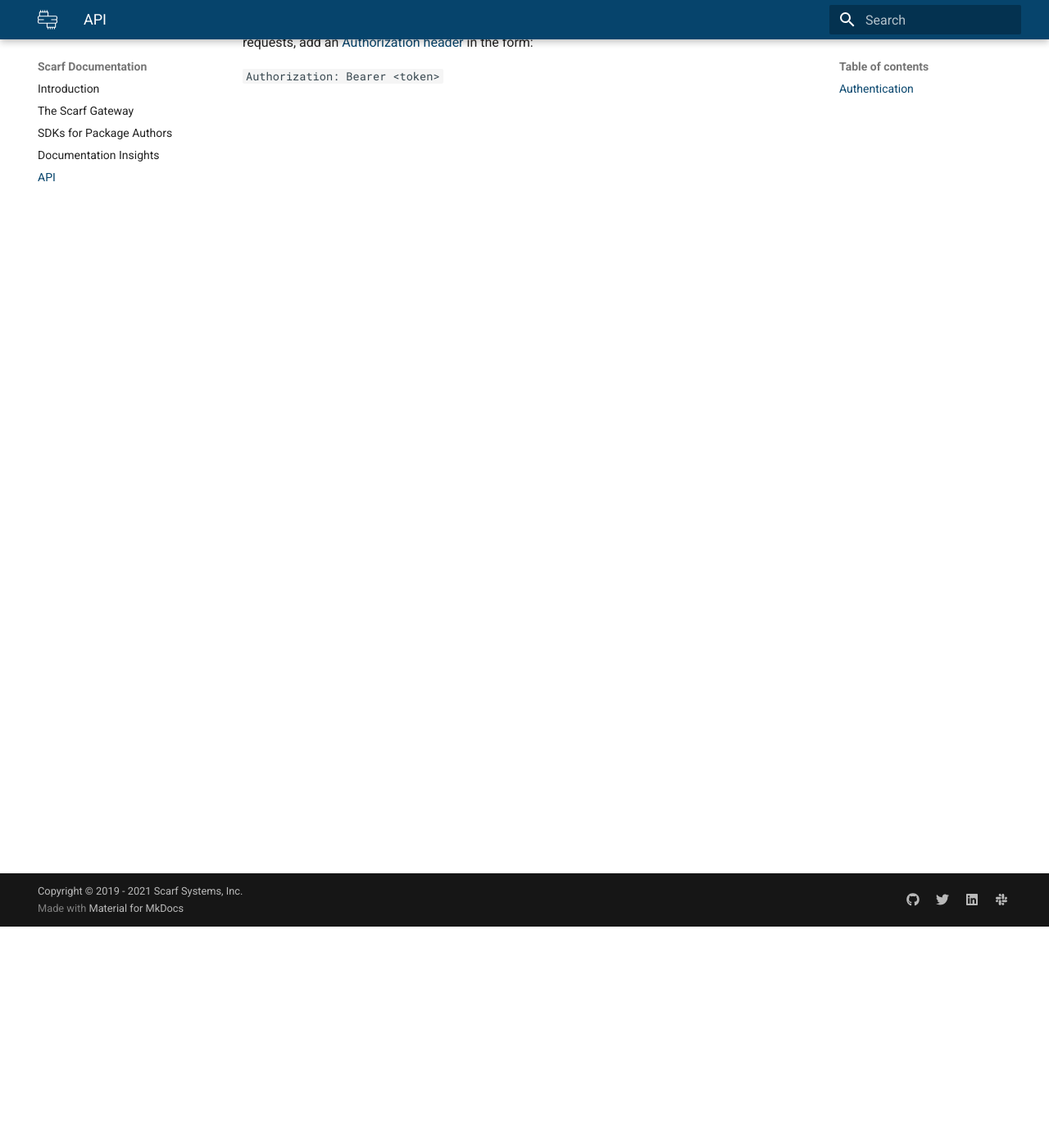
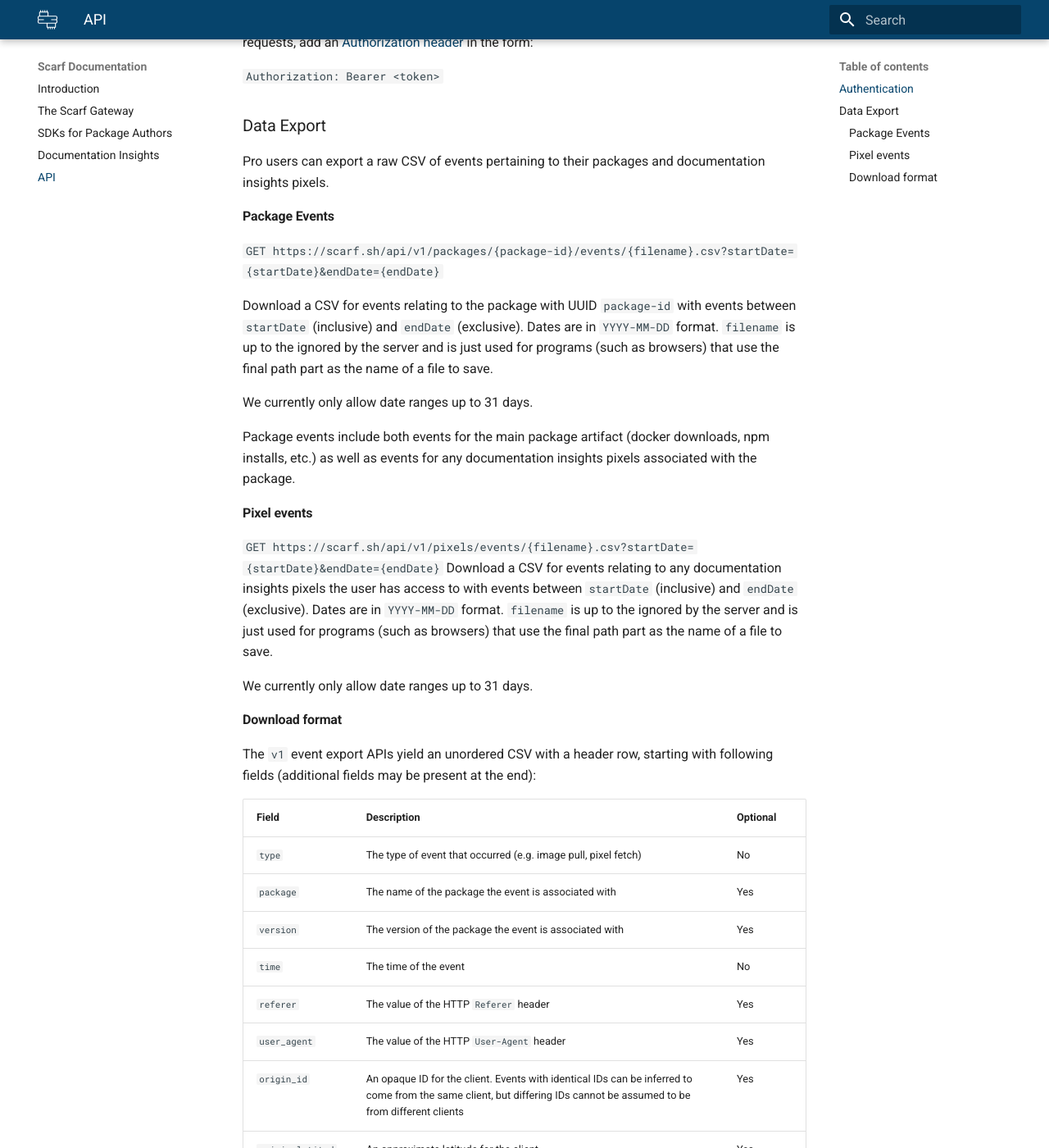
Before and after one commit to scarf-sh/docs, an MkDocs documentation site: the page built from docs/api.md, in a window 1280 px wide and 1400 px high, scrolled down 270 px. Shown: the whole window at 82% size. Built offline with MkDocs 1.6.1 and Material for MkDocs 9.7.7, drawn with Linux system fonts in a browser that asks for light colours; some of the changed text lies outside the part shown.

Commit message:
Document data export APIs.
Part of https://github.com/scarf-sh/repo/issues/1388

```diff
--- a/docs/api.md
+++ b/docs/api.md
@@ -1,7 +1,48 @@
-Scarf offers API access to the maintainer toolchain, rooted at <https://scarf.sh/api>.
+Scarf offers API access to the maintainer toolchain, rooted at `https://scarf.sh/api`.
 
 ### Authentication
 
 All Scarf accounts come with an API token, found on the [user details page](https://scarf.sh/user-account). To authenticate your requests, add an [Authorization header](https://developer.mozilla.org/en-US/docs/Web/HTTP/Headers/Authorization) in the form:
 
 `Authorization: Bearer <token>`
+
+### Data Export
+
+Pro users can export a raw CSV of events pertaining to their packages and documentation insights pixels.
+
+#### Package Events
+`GET https://scarf.sh/api/v1/packages/{package-id}/events/{filename}.csv?startDate={startDate}&endDate={endDate}`
+
+Download a CSV for events relating to the package with UUID `package-id` with events between `startDate` (inclusive) and `endDate` (exclusive). Dates are in `YYYY-MM-DD` format. `filename` is up to the ignored by the server and is just used for programs (such as browsers) that use the final path part as the name of a file to save.
+
+We currently only allow date ranges up to 31 days.
+
+Package events include both events for the main package artifact (docker downloads, npm installs, etc.) as well as events for any documentation insights pixels associated with the package.
+
+#### Pixel events
+`GET https://scarf.sh/api/v1/pixels/events/{filename}.csv?startDate={startDate}&endDate={endDate}`
+Download a CSV for events relating to any documentation insights pixels the user has access to with events between `startDate` (inclusive) and `endDate` (exclusive). Dates are in `YYYY-MM-DD` format. `filename` is up to the ignored by the server and is just used for programs (such as browsers) that use the final path part as the name of a file to save.
+
+We currently only allow date ranges up to 31 days.
+
+#### Download format
+
+The `v1` event export APIs yield an unordered CSV with a header row, starting with following fields (additional fields may be present at the end):
+
+| Field                    | Description                                                                                                                                                           | Optional |
+|--------------------------|-----------------------------------------------------------------------------------------------------------------------------------------------------------------------|----------|
+| `type`                   | The type of event that occurred (e.g. image pull, pixel fetch)                                                                                                        | No       |
+| `package`                | The name of the package the event is associated with                                                                                                                  | Yes      |
+| `version`                | The version of the package the event is associated with                                                                                                               | Yes      |
+| `time`                   | The time of the event                                                                                                                                                 | No       |
+| `referer`                | The value of the HTTP `Referer` header                                                                                                                                | Yes      |
+| `user_agent`             | The value of the HTTP `User-Agent` header                                                                                                                             | Yes      |
+| `origin_id`              | An opaque ID for the client. Events with identical IDs can be inferred to come from the same client, but differing IDs cannot be assumed to be from different clients | Yes      |
+| `origin_latitude`        | An approximate latitude for the client                                                                                                                                | Yes      |
+| `origin_longitude`       | An approximate longitude for the client                                                                                                                               | Yes      |
+| `origin_country`         | The country of the client                                                                                                                                             | Yes      |
+| `origin_city`            | The city of the client                                                                                                                                                | Yes      |
+| `origin_postal`          | The postal code of the client                                                                                                                                         | Yes      |
+| `origin_company`         | The company of the client                                                                                                                                             | Yes      |
+| `origin_domain`          | The domain of the client                                                                                                                                              | Yes      |
+| `origin_connection_type` | The type of host the client is running on (e.g. cloud provider, ISP)                                                                                                  | Yes      |
```
